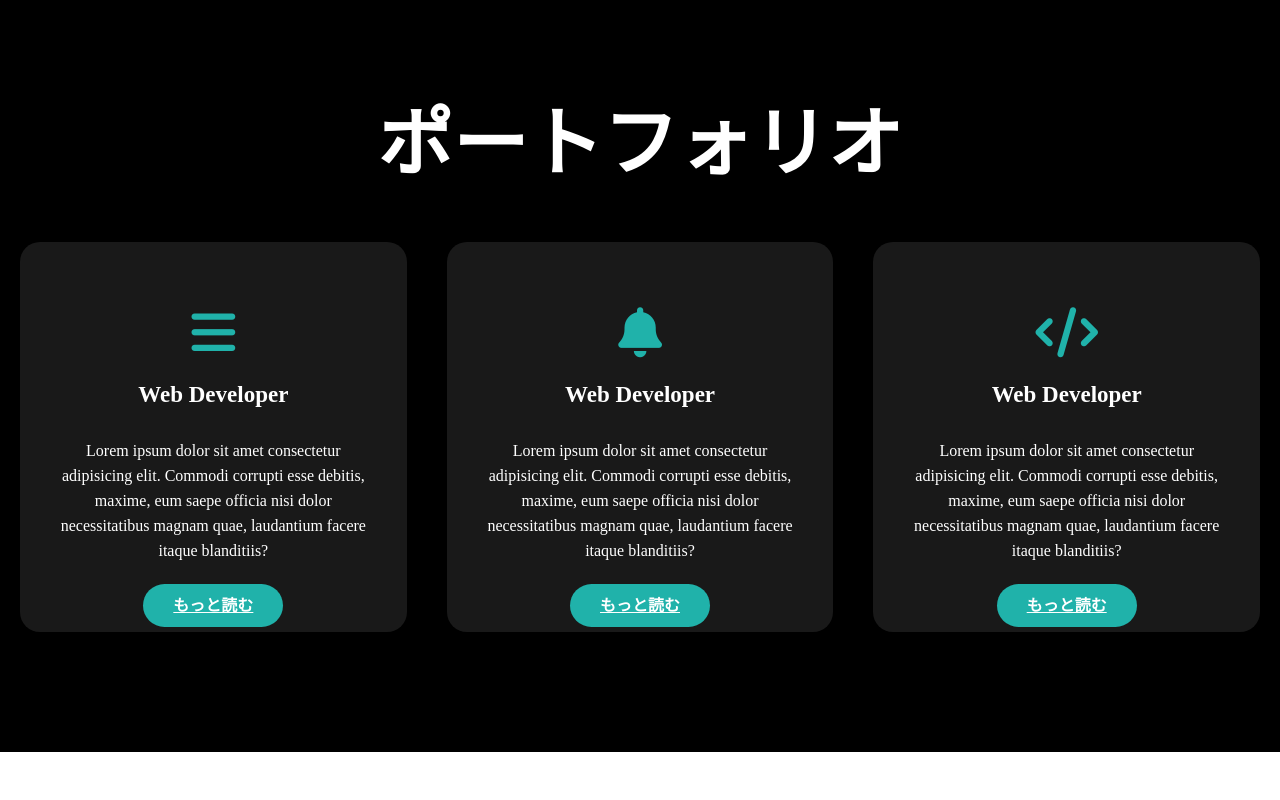
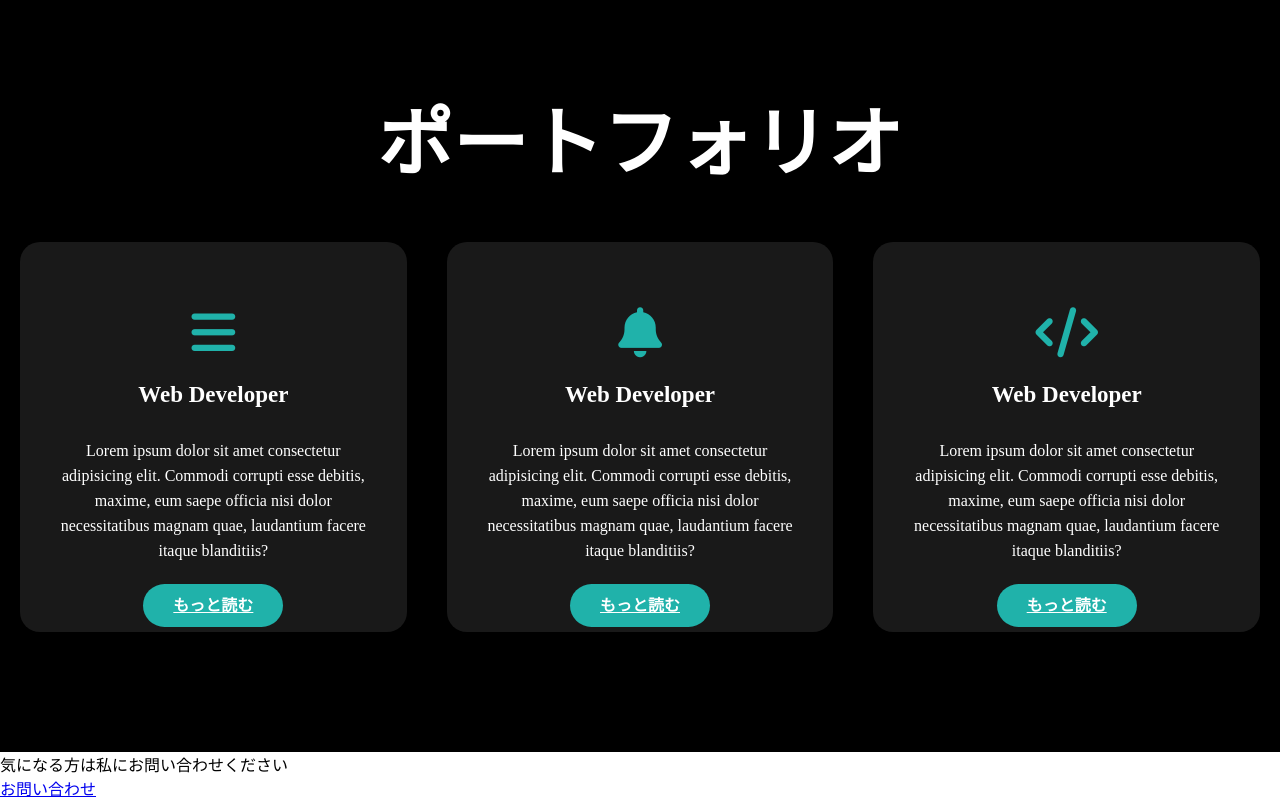
Before and after one commit to MitsuoKoizumi/portofolio-web-site, a plain HTML site: page index.html in a window 1280 px wide. Shown: the part 1466-2266 px from the top of the page. Before the commit the page ends 2218 px from the top, so only its background shows below. Drawn offline with Linux system fonts and the light colour scheme.

Commit message:
コンタクトセクションの追加

```diff
--- a/index.html
+++ b/index.html
@@ -95,5 +95,9 @@
             </div>
         </div>
     </section>
+    <section class="contact">
+        <p>気になる方は私にお問い合わせください</p>
+        <a href="#" class="contact-button">お問い合わせ</a>
+    </section>
 </body>
 </html>
```
